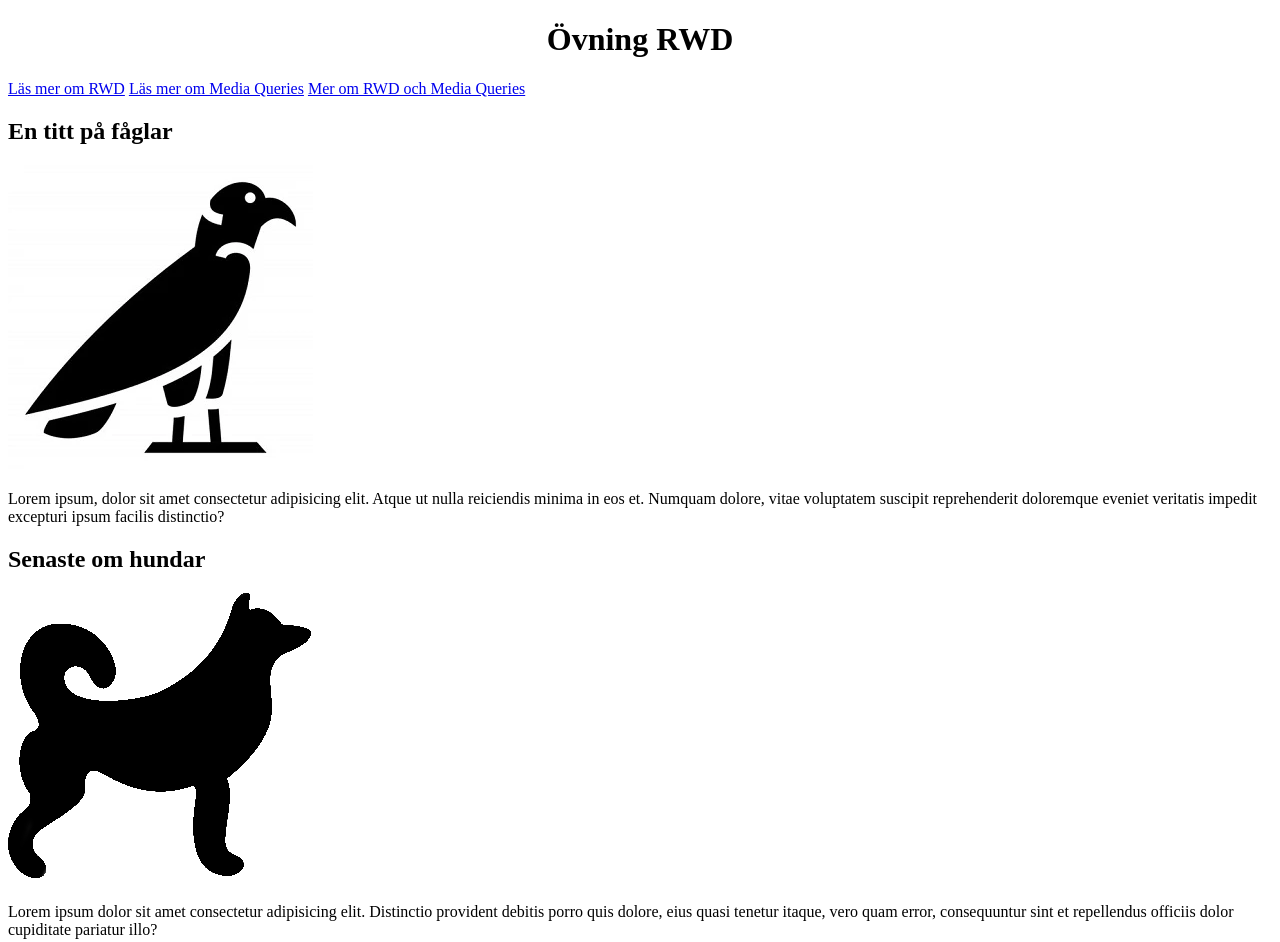
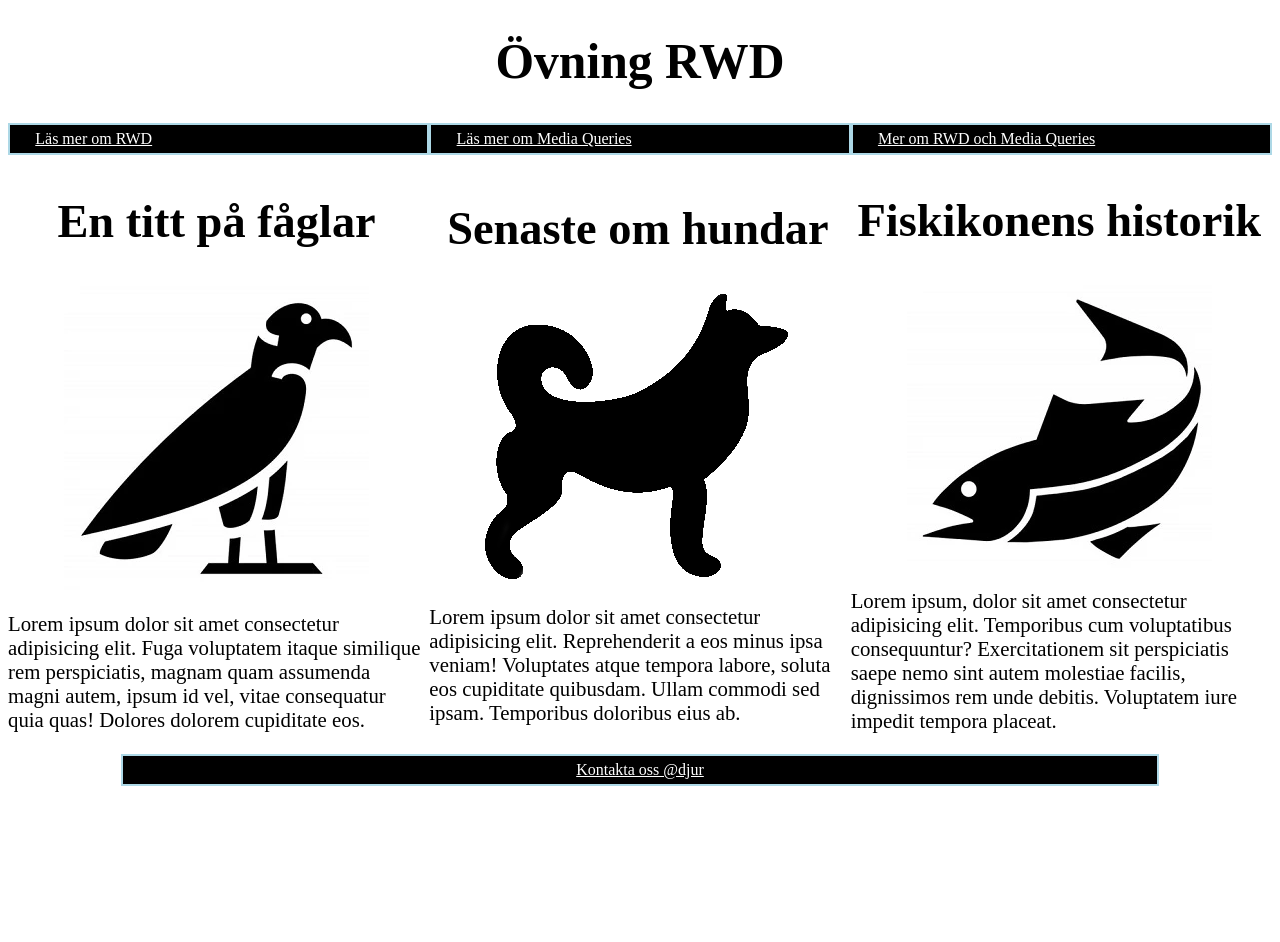
Before and after one commit to Server-Fox/Skol-Projekt, a plain HTML site: page Webbutveckling/lek 8 RWD 1/index.html in a window 1280 px wide. Shown: the top 942 px of the page. After the commit the page ends 800 px from the top, so only its background shows below. Drawn offline with Linux system fonts and the light colour scheme; files whose address does not match are found by name.

Commit message:
klar med RWD 1

```diff
--- a/Webbutveckling/lek 8 RWD/index.html
+++ b/Webbutveckling/lek 8 RWD 1/index.html
@@ -3,7 +3,7 @@
 <head>
     <meta charset="UTF-8">
     <meta name="viewport" content="width=device-width, initial-scale=1.0">
-    <title>Document</title>
+    <title>Övning RWD</title>
     <link rel="stylesheet" href="style.css">
 </head>
 <body>
@@ -19,20 +19,22 @@
         <article>
             <h2>En titt på fåglar </h2>
             <img src="./img/bird.webp" alt="Ikon på fågel">
-            <p>Lorem ipsum, dolor sit amet consectetur adipisicing elit. Atque ut nulla reiciendis minima in eos et. Numquam dolore, vitae voluptatem suscipit reprehenderit doloremque eveniet veritatis impedit excepturi ipsum facilis distinctio?</p>
+            <p>Lorem ipsum dolor sit amet consectetur adipisicing elit. Fuga voluptatem itaque similique rem perspiciatis, magnam quam assumenda magni autem, ipsum id vel, vitae consequatur quia quas! Dolores dolorem cupiditate eos.</p>
         </article>
         <article>
             <h2>Senaste om hundar</h2>
             <img src="./img/dog.webp" alt="Ikon på hund">
-            <p>Lorem ipsum dolor sit amet consectetur adipisicing elit. Distinctio provident debitis porro quis dolore, eius quasi tenetur itaque, vero quam error, consequuntur sint et repellendus officiis dolor cupiditate pariatur illo?</p>
+            <p>Lorem ipsum dolor sit amet consectetur adipisicing elit. Reprehenderit a eos minus ipsa veniam! Voluptates atque tempora labore, soluta eos cupiditate quibusdam. Ullam commodi sed ipsam. Temporibus doloribus eius ab.</p>
         </article>
         <article>
             <h2>Fiskikonens historik</h2>
             <img src="./img/fish.webp" alt="Ikon på fisk">
-            <p>Lorem ipsum dolor sit amet consectetur, adipisicing elit. Recusandae dolorem voluptatibus dolore. Pariatur, animi. Dolores obcaecati distinctio beatae in sequi sapiente pariatur aut ea veritatis id, reprehenderit laboriosam libero ex.</p>
+            <p>Lorem ipsum, dolor sit amet consectetur adipisicing elit. Temporibus cum voluptatibus consequuntur? Exercitationem sit perspiciatis saepe nemo sint autem molestiae facilis, dignissimos rem unde debitis. Voluptatem iure impedit tempora placeat.</p>
         </article>
     </main>
-
+    <footer>
+        <a href="mailto:info@djur">Kontakta oss @djur</a>
+    </footer>
 
 </body>
 </html>
--- /dev/null
+++ b/Webbutveckling/lek 8 RWD 1/style.css
@@ -0,0 +1,70 @@
+header, footer{
+    text-align: center;
+}
+h1{     font-size: calc(1.5rem + 2vw);}
+h2{     font-size: calc(1.3rem + 2vw);}
+p{      font-size: calc(.5rem + 1vw);}
+
+main{
+    display: flex;
+    flex-direction: column;
+    align-items: center;
+}
+article{
+    display: flex;
+    flex-direction: column;
+    width:99%;
+    align-items: center;
+}
+article > img{
+    max-width: 80%;
+    max-height: auto;
+}
+nav{
+    display: flex;
+    flex-direction: column;
+    align-items: center;
+}
+nav > a{
+    width: 80vw;
+    padding-left: 2%;
+    padding-top: 5px;
+    padding-bottom: 5px;
+    font-style: bold;
+    background-color: black;
+    border: 2px solid lightblue;
+    color: white;
+}
+footer{
+    background-color: black;
+    padding:5px;
+    width: 80vw;
+    margin: auto;
+    border: 2px solid lightblue;
+}
+footer > a{
+    color: white;
+    font-style: bold;
+
+}
+
+@media screen and (min-width: 641px)and (max-width: 1007px) {
+    main{
+        display: grid;
+        grid-template-columns: 1fr 1fr;
+        }
+    nav{
+        flex-direction: row;
+        justify-content: space-around;
+    }
+}
+@media screen and (min-width: 1008px) {
+    main{
+        display: grid;
+        grid-template-columns: 1fr 1fr 1fr ;
+    }
+    nav{
+    flex-direction: row;
+    justify-content: space-around;
+   }
+}
--- a/Webbutveckling/lek 8 RWD/style.css
+++ /dev/null
@@ -1,3 +0,0 @@
-header, footer{
-    text-align: center;
-}
```
